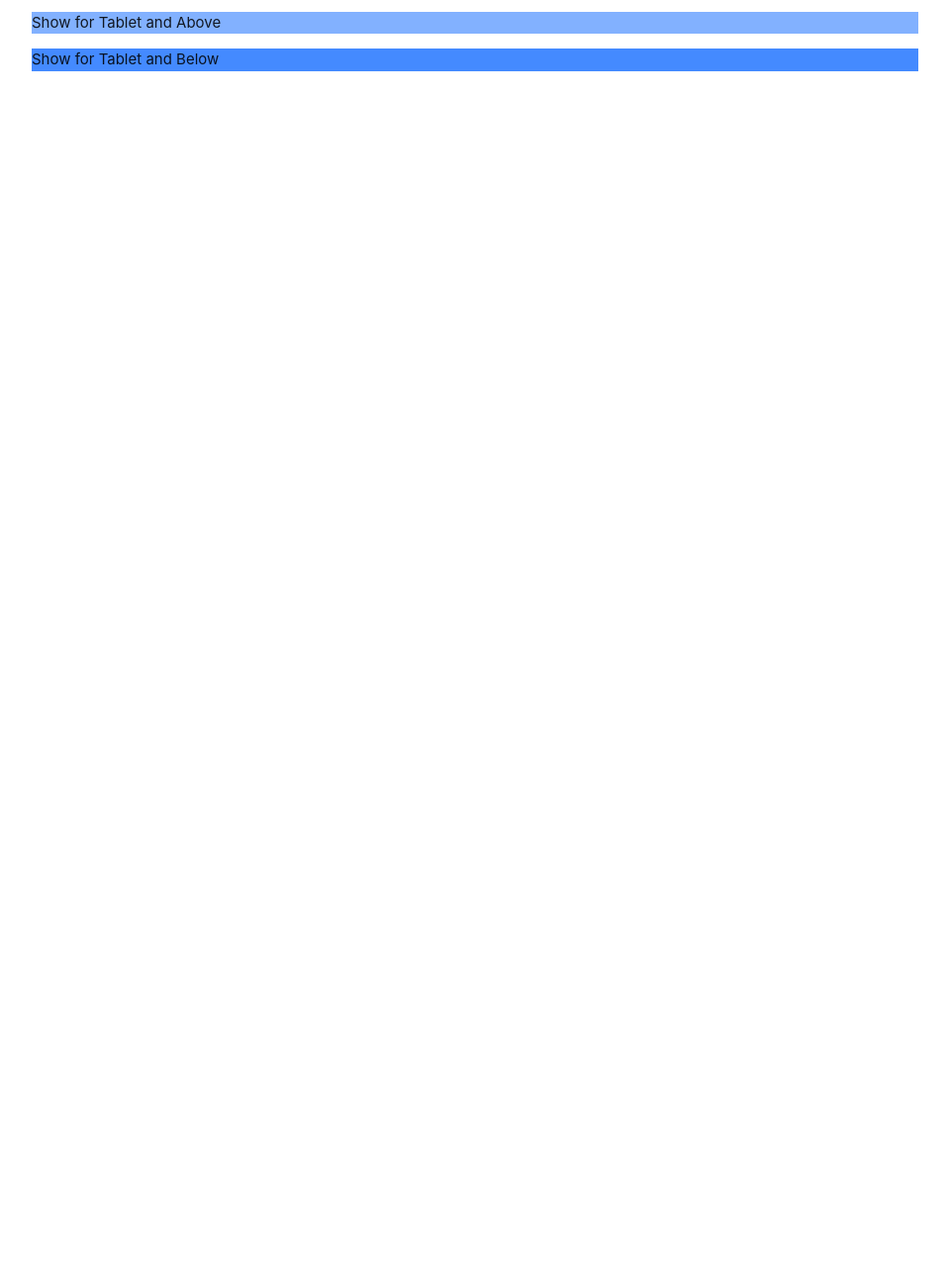
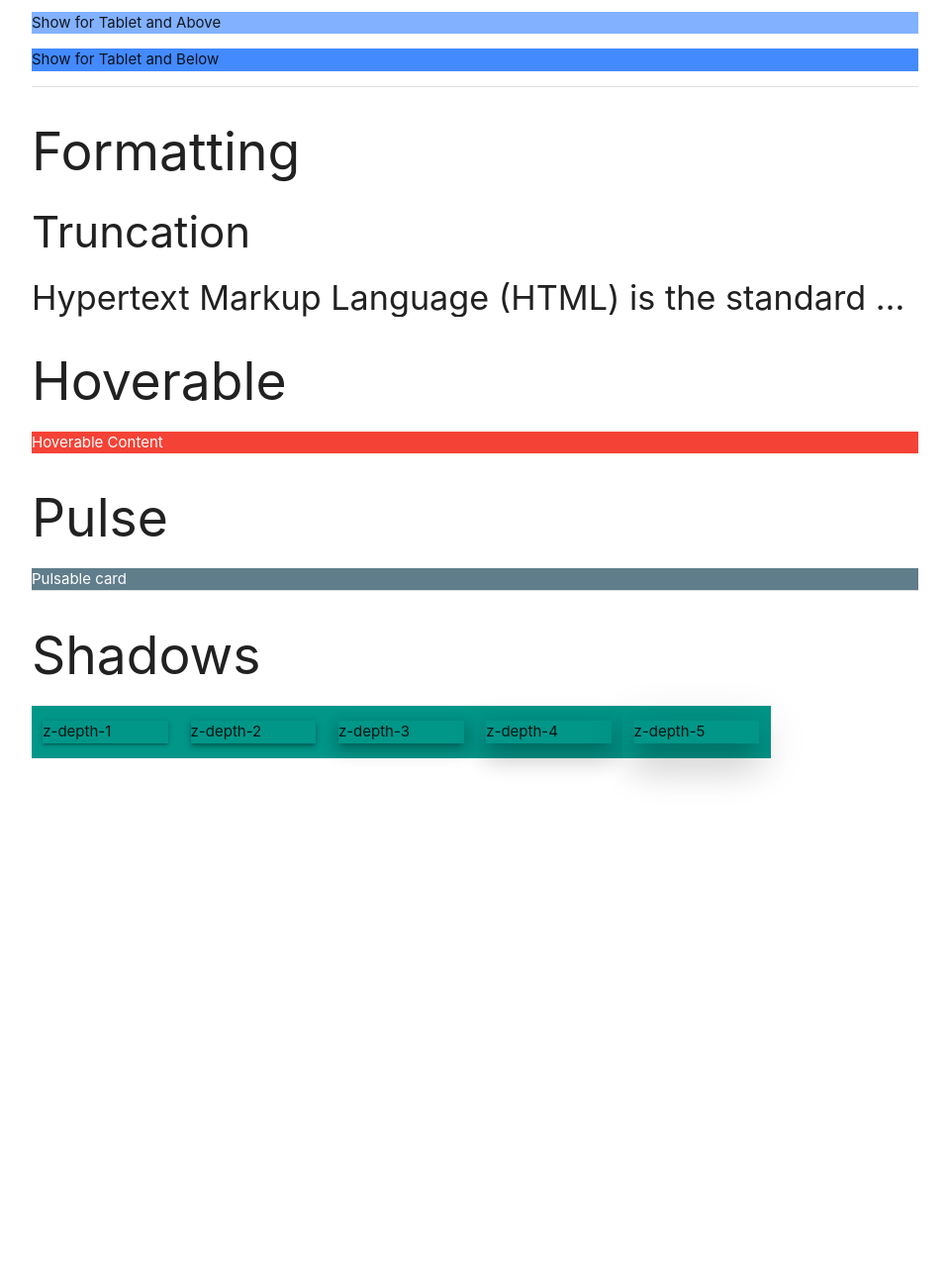
Before and after one commit to Kiran-Kumar-Desu/materializecss-practice, a plain HTML site: page materialize-css-part-1/helpers.html in a window 1280 px wide. Shown: the part 998-2284 px from the top of the page at 99% size, without its empty margins (160-1119 px from the left). Before the commit the page ends 1085 px from the top, so only its background shows below. Drawn offline with nearby package versions, Linux system fonts and the light colour scheme.

Commit message:
added some more elements

```diff
--- a/helpers.html
+++ b/materialize-css-part-1/helpers.html
@@ -62,10 +62,10 @@
 
         <div class="clearfix" style="height: 50px;"></div>
 
-        <div class="left purple width">
+        <div class="left red lighten-3 width">
             <div class="section center-align">Left Float Hello, World!</div>
         </div>
-        <div class="right grey width">
+        <div class="right purple accent-2 width">
             <div class="section center-align">Right Float Hello, World!</div>
         </div>
 
@@ -105,6 +105,45 @@
             <p>Show for Tablet and Below</p>
         </div>
 
+        <div class="divider"></div>
+
+        <h2>Formatting</h2>
+        <h3>Truncation</h3>
+
+        <h4 class="truncate">Hypertext Markup Language (HTML) is the standard markup language[a] for documents designed to be displayed in a web browser. It defines the content and structure of web content. It is often assisted by technologies such as Cascading Style Sheets (CSS) and scripting languages such as JavaScript, a programming language.</h4>
+
+        <h2>Hoverable</h2>
+        <div class="red white-text hoverable">Hoverable Content</div>
+
+        <h2>Pulse</h2>
+        <div class="blue-grey white-text pulse">Pulsable card</div>
+
+
+
+        <div class="divider"></div>
+
+        <h2>Shadows</h2>
+        <div class="row">
+            <div class="teal col s12 m4 l2">
+                <p class="z-depth-1">z-depth-1</p>
+            </div>
+            <div class="teal col s12 m4 l2">
+                <p class="z-depth-2">z-depth-2</p>
+            </div>
+            <div class="teal col s12 m4 l2">
+                <p class="z-depth-3">z-depth-3</p>
+            </div>
+            <div class="teal col s12 m4 l2">
+                <p class="z-depth-4">z-depth-4</p>
+            </div>
+            <div class="teal col s12 m4 l2">
+                <p class="z-depth-5">z-depth-5</p>
+            </div>
+        </div>
+
+        <div style="height: 500px;"></div>
+
+
 
 
     </div>
```
Also changed, not shown: materialize-css-part-1/buttonTypes.html (+22 -0 lines), materialize-css-part-1/shadows.html (added).
